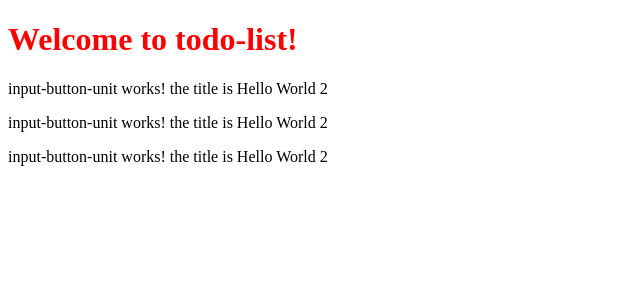
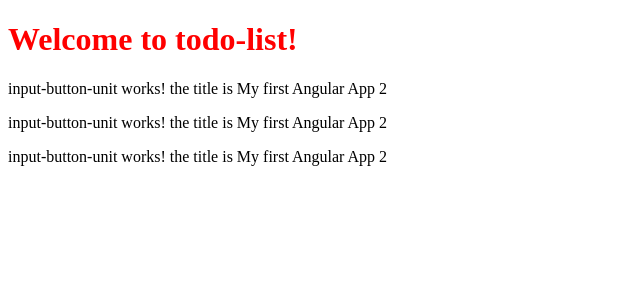
Before and after one commit to lilui/todo-list, an Angular app: page / in a window 1280 px wide. Shown: the top 300 px of the page, without its empty margins (0-640 px from the left). Built offline with nearby package versions, Linux system fonts and the light colour scheme.

Commit message:
hello world

```diff
--- a/src/app/input-button-unit/input-button-unit.component.ts
+++ b/src/app/input-button-unit/input-button-unit.component.ts
@@ -8,9 +8,19 @@ import { Component, OnInit } from '@angular/core';
 export class InputButtonUnitComponent implements OnInit {
 
   title = 'Hello World 2';
-  constructor() { }
+
+
+  changeTitle(newTitle: string) {
+    this.title = newTitle;
+  }
+  constructor() {
+    this.changeTitle('My first Angular App');
+  }
 
   ngOnInit(): void {
+    this.changeTitle('My first Angular App - you cant see me');
+    this.title = 'Angular rules';
+    this.changeTitle('My first Angular App 2');
   }
 
 }
```
